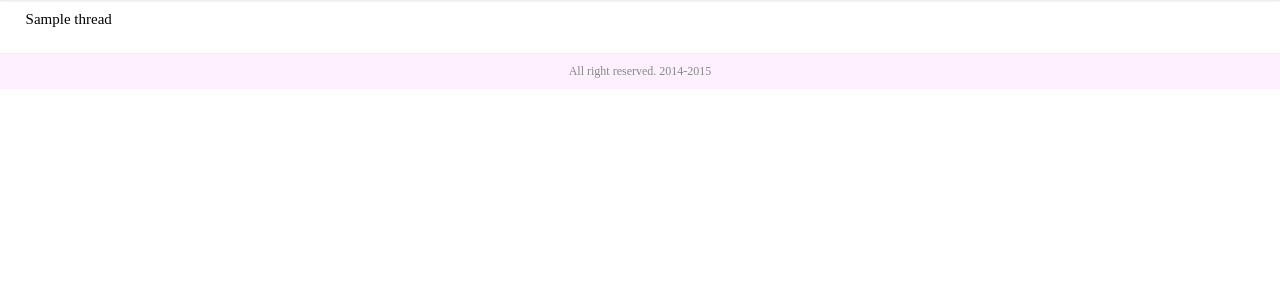
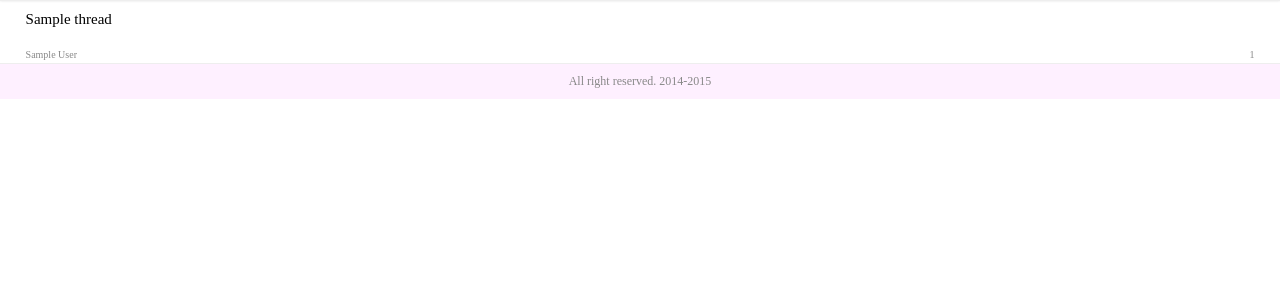
Before and after one commit to gtt116/tiebabot, a Python web app: template tiebabot/templates/base_v2.html in a window 1280 px wide. Shown: the part 67-367 px from the top of the page. Run offline with Jinja, Linux system fonts and the light colour scheme; the template is opened without the code that fills it: most values are stand-ins (such as "Sample title", 1, 10 or a date in 2020).

Commit message:
show author and change style

```diff
--- a/tiebabot/templates/base_v2.html
+++ b/tiebabot/templates/base_v2.html
@@ -76,19 +76,23 @@
   .item {
     border-bottom: 1px solid #eee;
     padding-top: 10px;
-    height: 42px;
     line-height: 16px;
     text-overflow: ellipsis;
     overflow: hidden;
   }
 
   .item .title {
+    float: left;
+    height: 36px;
     width: 100%;
-    float: left;
   }
   .item .time{
     float: right;
-    margin-top: 2px;
+    font-size: 10px;
+    color: #888;
+  }
+  .item .author {
+    float:left;
     font-size: 10px;
     color: #888;
   }
@@ -131,7 +135,8 @@
       <div class="container">
         <a href='{{thread.link}}'>
           <div class="title">{{thread.title}}</div>
-          <!--<div class="time">{{thread.reply_number}}</div>-->
+          <div class="author">{{thread.author}}</div>
+          <div class="time">{{thread.reply_number}}</div>
           <div style="clear:both"></div>
         </a>
       </div>
```
